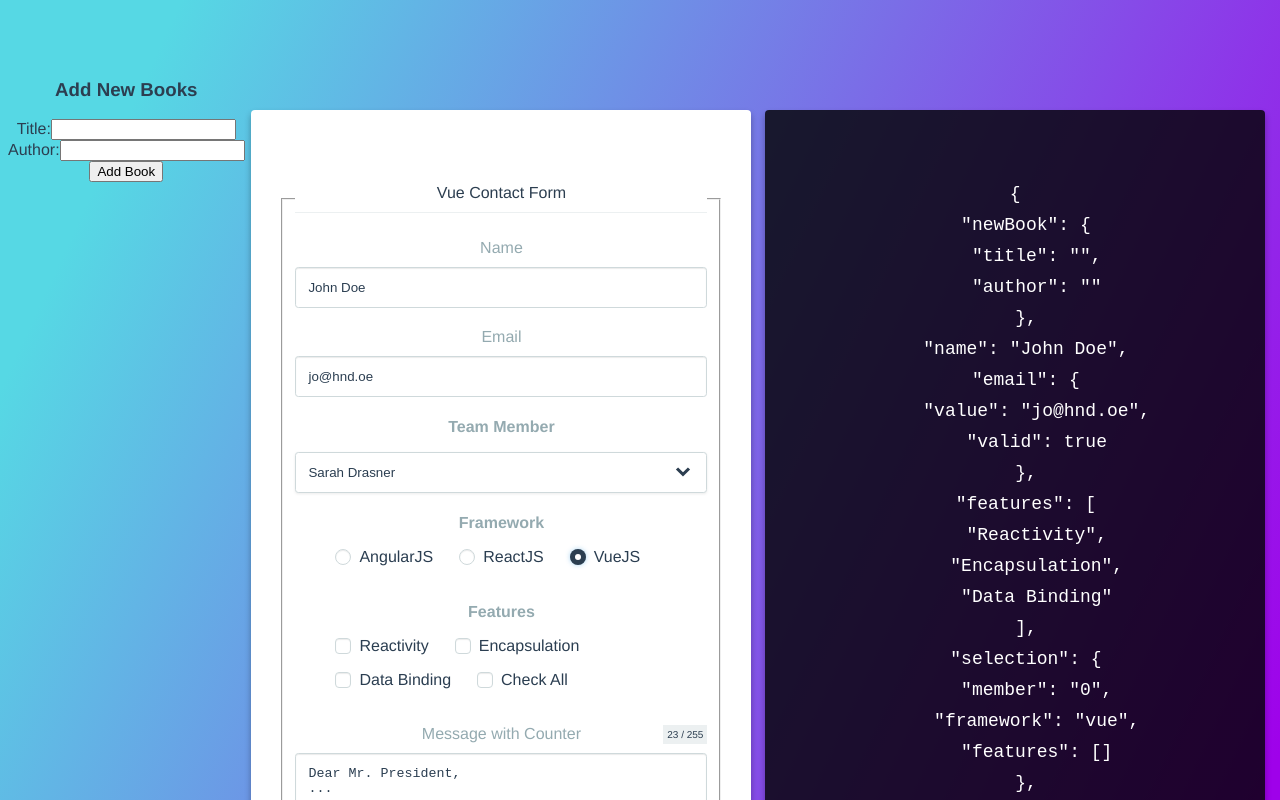
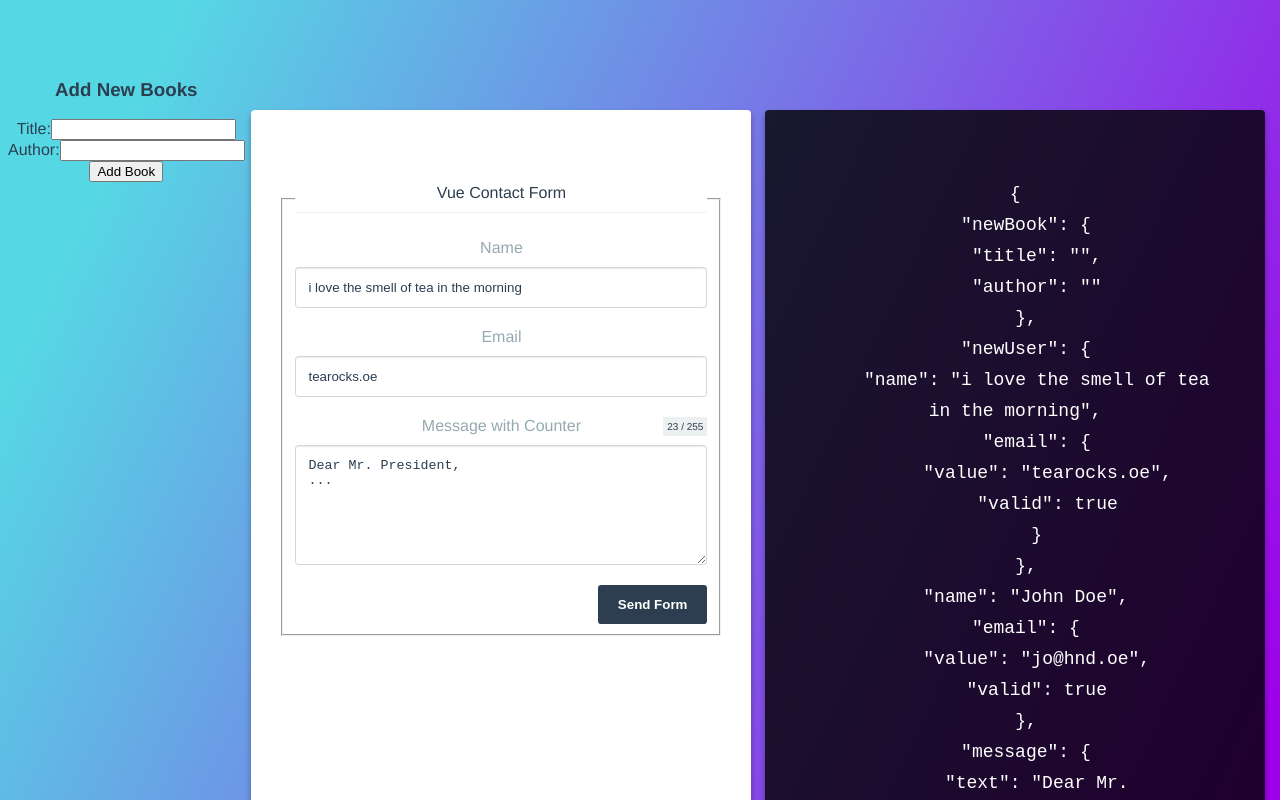
Before and after one commit to marinamarl/vue-store-data-firebase, a Vue app: page / in a window 1280 px wide. Shown: the top 800 px of the page. Built offline with nearby package versions, Linux system fonts and the light colour scheme; what vuefire would draw is missing.

Commit message:
correct email form validation

```diff
--- a/index.html
+++ b/index.html
@@ -7,7 +7,7 @@
     <title>vuejs-firebase-01</title>
   </head>
   <body>
-    <div id="app"><p>index.html renders</p></div>
+    <div id="app"></div>
     <!-- built files will be auto injected -->
   </body>
 </html>
--- a/src/App.vue
+++ b/src/App.vue
@@ -21,69 +21,22 @@
   <form class="vue-form" @submit.prevent="submit">
 
     <div class="error-message">
-      <p v-show="!email.valid">Oh, please enter a valid email address.</p>
+      <p v-show="!newUser.email.valid">Oh, please enter a valid email address.</p>
     </div>
 
     <fieldset>
       <legend>Vue Contact Form</legend>
       <div>
         <label class="label" for="name">Name</label>
-        <input type="text" name="name" id="name" required="" v-model="name">
+        <input type="text" name="name" id="name" required="" v-model="newUser.name">
       </div>
       <div>
         <label class="label" for="email">Email</label>
         <input type="email" name="email" id="email" required=""
                :class="{ email , error: !email.valid }"
-               v-model="email.value">
-      </div>
-      <div>
-        <h4>Team Member</h4>
-        <p class="select">
-          <select class="budget" v-model="selection.member">
-					<option value="0">Sarah Drasner</option>
-					<option value="1">Evan You</option>
-					</select>
-        </p>
+               v-model="newUser.email.value">
       </div>
 
-      <div>
-        <h4>Framework</h4>
-
-        <ul class="vue-form-list">
-          <li>
-            <input type="radio" name="radio-1" id="radio-1" value="angular"
-                   v-model="selection.framework">
-            <label for="radio-1">AngularJS</label>
-          </li>
-          <li>
-            <input type="radio" name="radio-2" id="radio-2" value="react"
-                   v-model="selection.framework">
-            <label for="radio-2">ReactJS</label>
-          </li>
-          <li>
-            <input type="radio" name="radio-3" id="radio-3" value="vue"
-                   v-model="selection.framework">
-            <label for="radio-3">VueJS</label>
-          </li>
-        </ul>
-      </div>
-
-      <div>
-        <h4>Features</h4>
-        <ul class="vue-form-list">
-          <li v-for="(feature, index) in features">
-            <input type="checkbox"
-                   :value="feature"
-                   :id="'cb-feature-'+index"
-                   v-model="selection.features">
-            <label :for="'cb-feature-'+index">{{feature}}</label>
-          </li>
-          <li>
-            <input type="checkbox" id="checkbox-all" @click="checkAll">
-            <label for="checkbox-all">Check All</label>
-          </li>
-        </ul>
-      </div>
       <div>
         <label class="label" for="textarea">Message with Counter</label>
         <textarea class="message" name="textarea" id="textarea" required=""
@@ -92,7 +45,7 @@
         <span class="counter">{{ message.text.length }} / {{ message.maxlength }}</span>
       </div>
       <div>
-        <input type="submit" value="Send Form">
+        <input type="submit" value="Send Form" v-on:submit.prevent="addUser">
       </div>
     </fieldset>
   </form>
@@ -117,12 +70,14 @@ let config = {
 let app = Firebase.initializeApp(config)
 let db = app.database()
 let booksRef = db.ref('books')
+let usersRef = db.ref('users')
 let emailRegExp = /^[a-zA-Z0-9.!#$%&'*+\/=?^_`{|}~-]+@[a-zA-Z0-9](?:[a-zA-Z0-9-]{0,61}[a-zA-Z0-9])?(?:\.[a-zA-Z0-9](?:[a-zA-Z0-9-]{0,61}[a-zA-Z0-9])?)*$/;
 
 export default {
   name: 'App',
   firebase: {
-    books: booksRef
+    books: booksRef,
+    users: usersRef
   },
   data: function() {
     return {
@@ -130,16 +85,17 @@ export default {
         title: '',
         author: ''
       },
+      newUser: {
+        name: "i love the smell of tea in the morning",
+        email: {
+          value: "tearocks.oe",
+          valid: true
+        }
+      },
       name: "John Doe",
       email: {
         value: "jo@hnd.oe",
         valid: true
-      },
-      features: ["Reactivity", "Encapsulation", "Data Binding"],
-      selection: {
-        member: "0",
-        framework: "vue",
-        features: []
       },
       message: {
         text: `Dear Mr. President,\n...`,
@@ -155,6 +111,12 @@ export default {
       this.newBook.title = '';
       this.newBook.author = '';
     },
+    addUser: function () {
+      usersRef.push(this.newUser);
+      this.newUser.name = '';
+      this.newUser.email = '';
+    },
+
     // submit form handler
     submit: function() {
       this.submitted = true;
@@ -162,21 +124,17 @@ export default {
     // validate by type and value
     validate: function(type, value) {
       if (type === "email") {
-        this.email.valid = this.isEmail(value) ? true : false;
+        this.newUser.email.valid = this.isEmail(value) ? true : false;
       }
     },
     // check for valid email adress
     isEmail: function(value) {
       return emailRegExp.test(value);
     },
-    // check or uncheck all
-    checkAll: function(event) {
-      this.selection.features = event.target.checked ? this.features : [];
-    }
   },
   watch: {
     // watching nested property
-    "email.value": function(value) {
+    "newUser.email.value": function(value) {
       this.validate("email", value);
     }
   }
```
